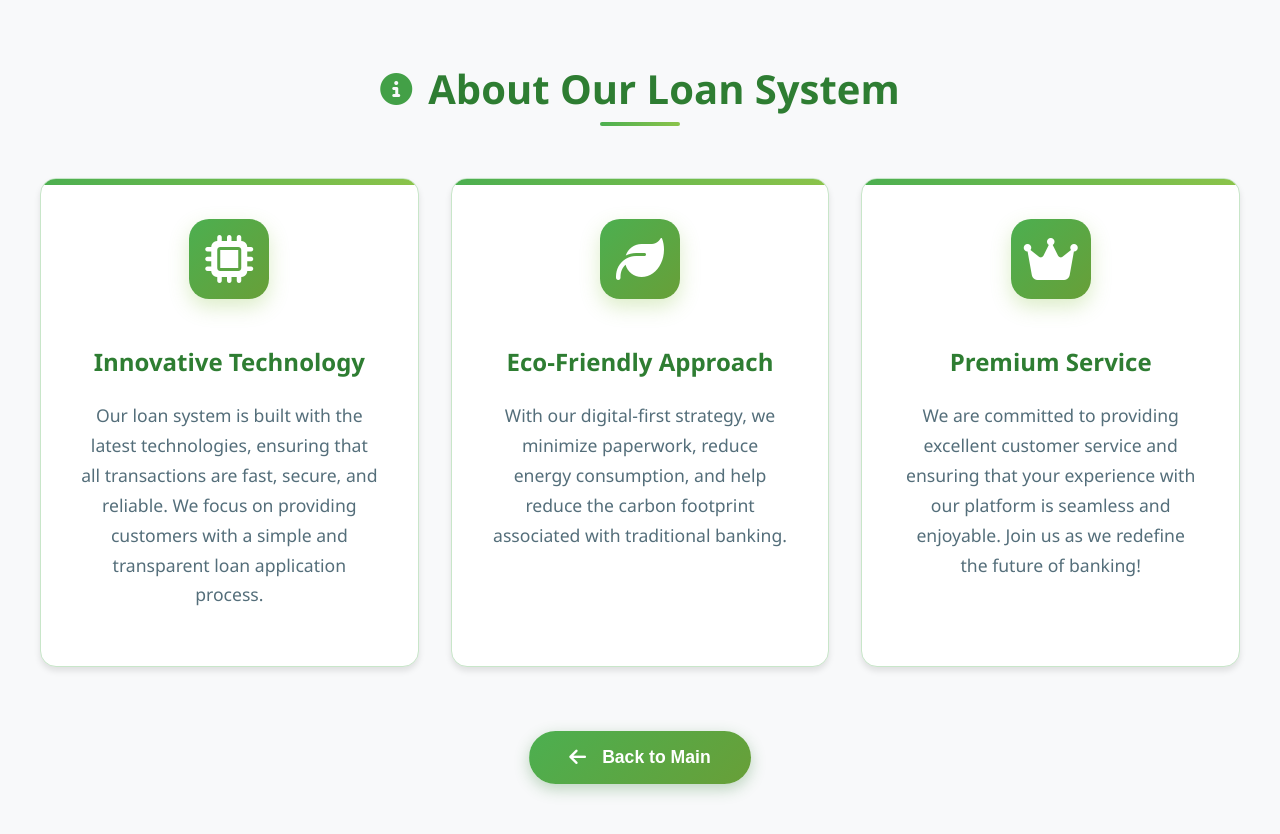
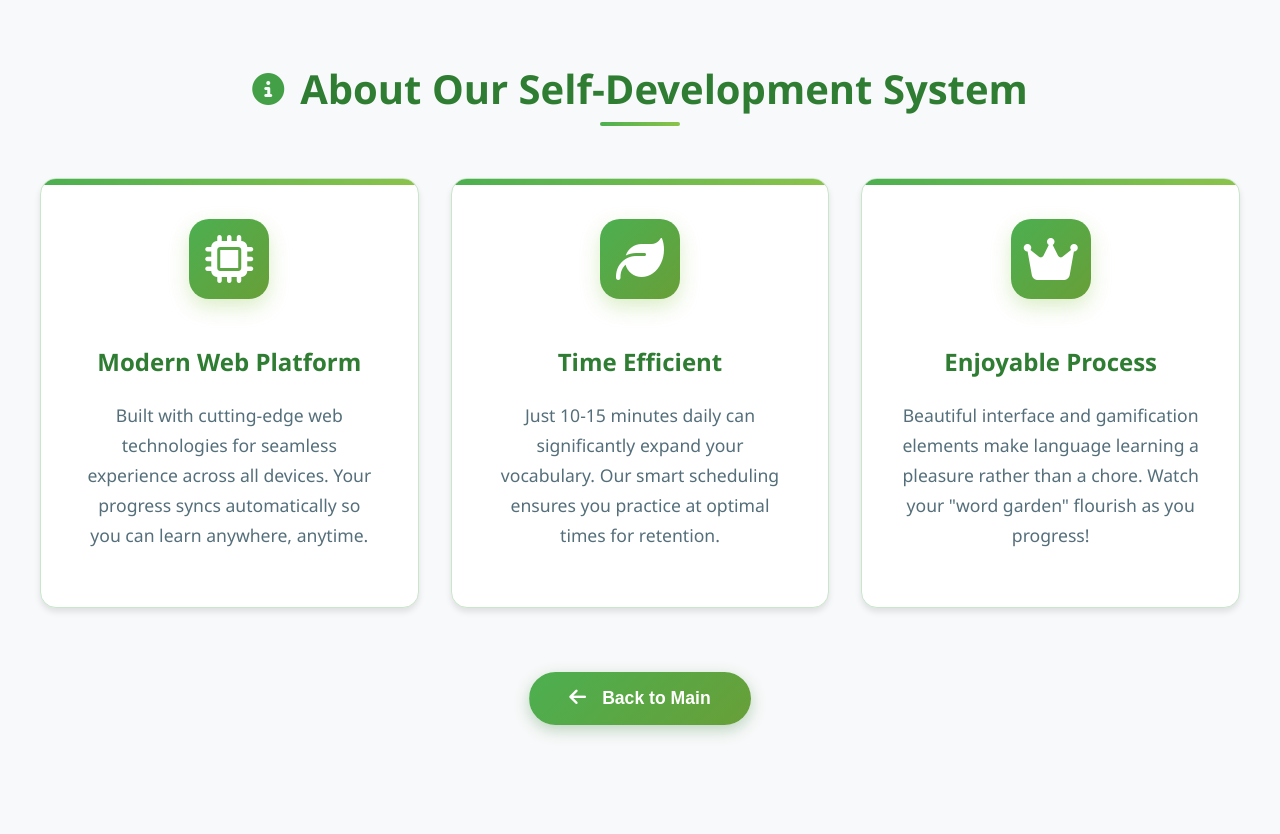
Before and after one commit to kahooso/leafLang, a plain HTML site: page templates/info.html in a window 1280 px wide. After the commit the page ends 800 px from the top, so only its background shows below. Drawn offline with Linux system fonts and the light colour scheme.

Commit message:
fix: redesign info page

```diff
--- a/templates/info.html
+++ b/templates/info.html
@@ -8,37 +8,34 @@
     <link rel="stylesheet" href="/static/css/info.css">
     <link rel="stylesheet" href="/static/css/all.css">
     <link rel="shortcut icon" href="/static/images/logo.ico" type="image/x-icon">
-    <title>About Our System | Premium Banking</title>
+    <title>About Our Self-Development System | LeafLang</title>
 </head>
 
 <body class="info-page">
     <div class="header">
-        <h2><i class="fas fa-info-circle"></i> About Our Loan System</h2>
+        <h2><i class="fas fa-info-circle"></i> About Our Self-Development System</h2>
     </div>
 
     <div class="info">
         <div class="feature">
             <i class="fas fa-microchip feature-icon"></i>
-            <h3>Innovative Technology</h3>
-            <p>Our loan system is built with the latest technologies, ensuring that all transactions are fast, secure,
-                and
-                reliable. We focus on providing customers with a simple and transparent loan application process.</p>
+            <h3>Modern Web Platform</h3>
+            <p>Built with cutting-edge web technologies for seamless experience across all devices.
+                Your progress syncs automatically so you can learn anywhere, anytime.</p>
         </div>
 
         <div class="feature">
             <i class="fas fa-leaf feature-icon"></i>
-            <h3>Eco-Friendly Approach</h3>
-            <p>With our digital-first strategy, we minimize paperwork, reduce energy consumption, and help reduce the
-                carbon
-                footprint associated with traditional banking.</p>
+            <h3>Time Efficient</h3>
+            <p>Just 10-15 minutes daily can significantly expand your vocabulary. Our smart scheduling
+                ensures you practice at optimal times for retention.</p>
         </div>
 
         <div class="feature">
             <i class="fas fa-crown feature-icon"></i>
-            <h3>Premium Service</h3>
-            <p>We are committed to providing excellent customer service and ensuring that your experience with our
-                platform
-                is seamless and enjoyable. Join us as we redefine the future of banking!</p>
+            <h3>Enjoyable Process</h3>
+            <p>Beautiful interface and gamification elements make language learning a pleasure rather
+                than a chore. Watch your "word garden" flourish as you progress!</p>
         </div>
     </div>
 
```
